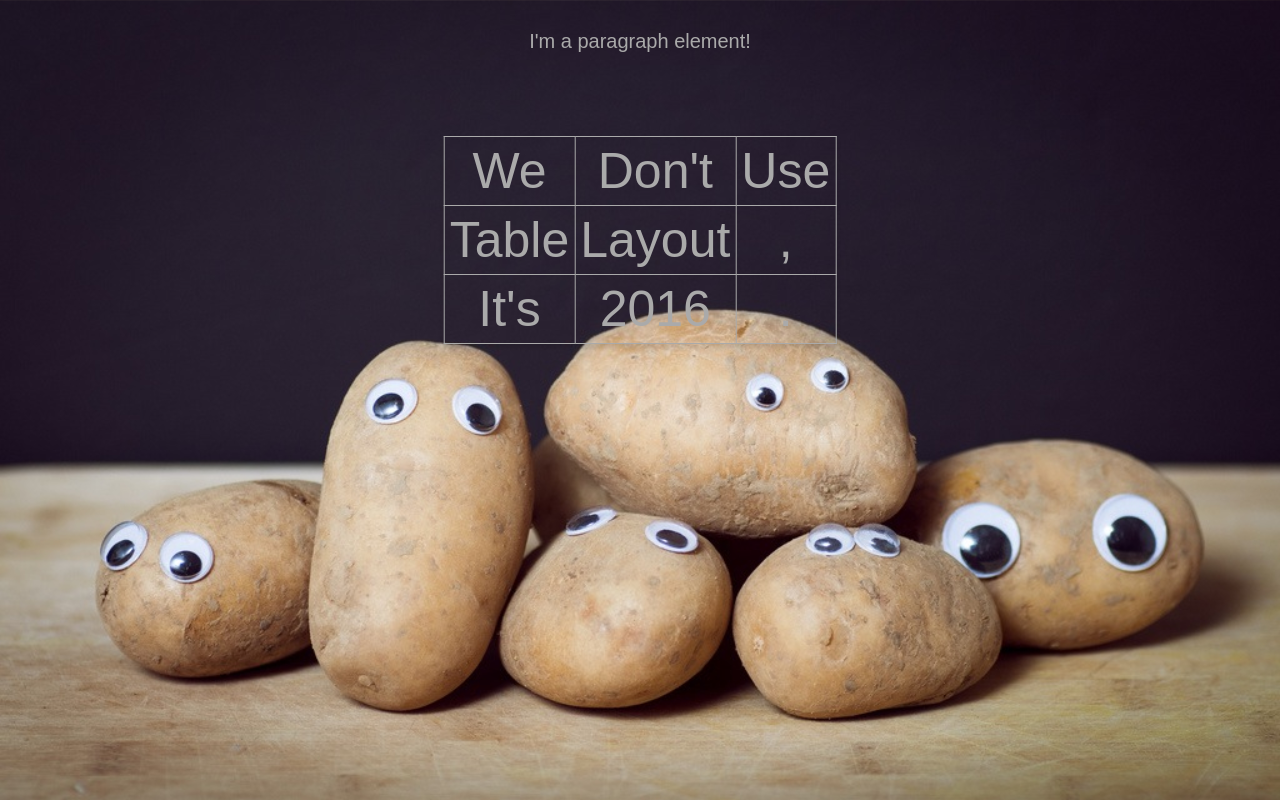
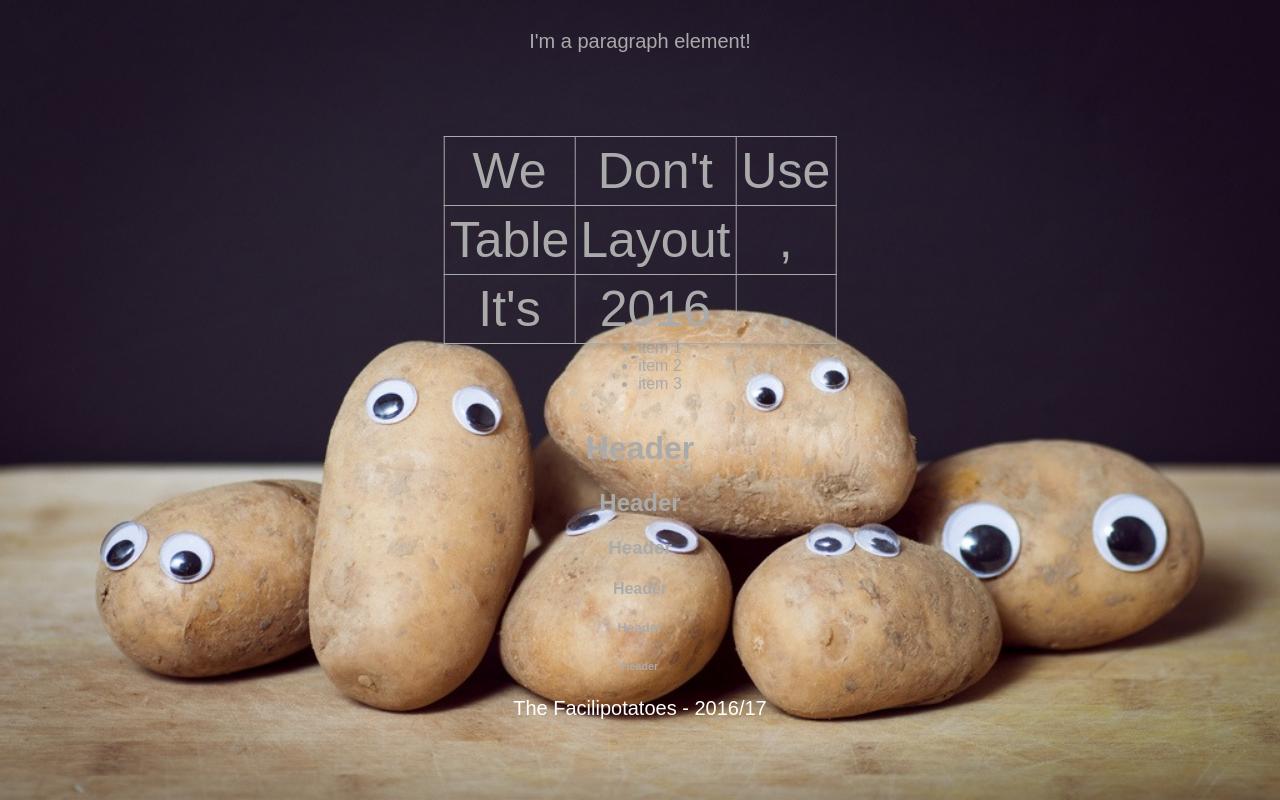
Before and after one commit to TackettAndrew/TheFacilipotatoes, a plain HTML site: page index.html in a window 1280 px wide. Shown: the top 800 px of the page. Drawn offline with Linux system fonts and the light colour scheme; a web font is replaced by a local one.

Commit message:
Update index.html

```diff
--- a/index.html
+++ b/index.html
@@ -49,7 +49,7 @@
     <div class="container">
         <div style="height: 10px;"></div>
         <p>I'm a paragraph element!</p>
-        <div style="height: 750px;"></div>
+        <div style="height: 250px;"></div>
         <table>
             <tr>
                 <td>We</td>
@@ -74,7 +74,7 @@
             <li>item 3</li>
         </ul>
         </div>
-          <h1>Header</h1>
+        <h1>Header</h1>
         <h2>Header</h2>
         <h3>Header</h3>
         <h4>Header</h4>
```
